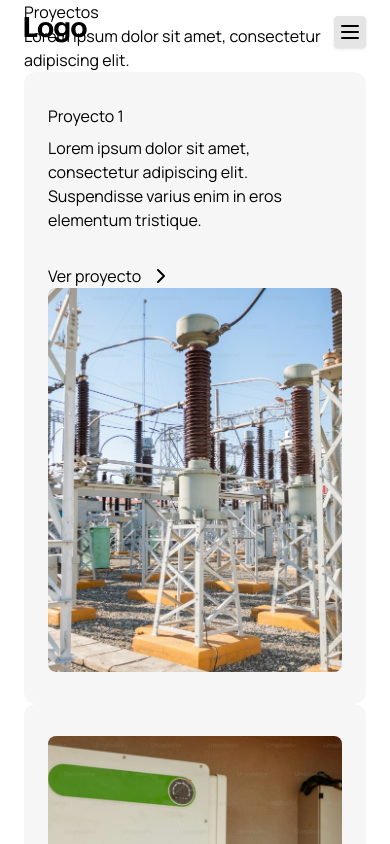
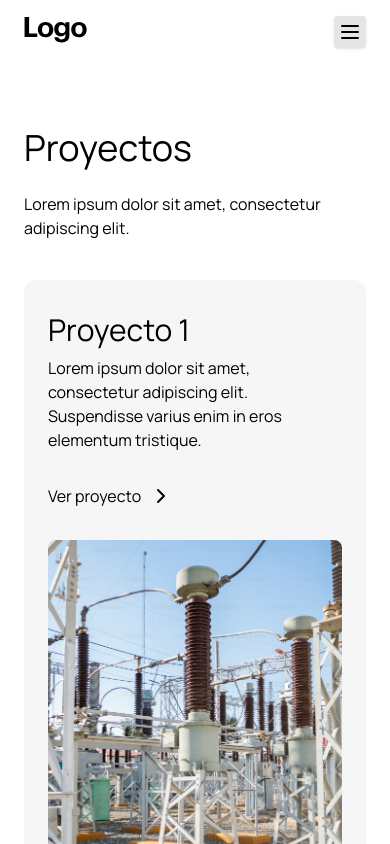
Before and after one commit to JoseCrz/transmotor, a Next.js app: page /proyectos in a window 390 px wide. Shown: the top 844 px of the page. Built offline with nearby package versions, Linux system fonts and the light colour scheme.

Commit message:
Adjust `<ProjectsIndex />` to mobile

```diff
--- a/screens/Proyectos/ProjectsIndex.tsx
+++ b/screens/Proyectos/ProjectsIndex.tsx
@@ -11,13 +11,13 @@ import project3Image from "./images/project-3.jpeg";
 export function ProjectsIndex() {
   return (
     <Layout>
-      <section className="md:pb-28 md:pt-32 xl:pb-28 xl:pt-44">
+      <section className="pb-16 pt-32 md:pb-28 xl:pb-28 xl:pt-44">
         <Container>
-          <h1 className="md:text-4xl xl:text-6xl">Proyectos</h1>
-          <p className="md:mt-6 xl:text-xl">
+          <h1 className="text-4xl xl:text-6xl">Proyectos</h1>
+          <p className="mt-6 xl:text-xl">
             Lorem ipsum dolor sit amet, consectetur adipiscing elit.
           </p>
-          <div className="md:mt-11 md:space-y-4 xl:mt-20 xl:space-y-12">
+          <div className="mt-10 space-y-4 md:mt-11 xl:mt-20 xl:space-y-12">
             <ProjectArticle
               title="Proyecto 1"
               text="Lorem ipsum dolor sit amet, consectetur adipiscing elit. Suspendisse varius enim in eros elementum tristique."
@@ -63,9 +63,9 @@ function ProjectArticle({
   imageAlt,
 }: ProjectArticleProps) {
   return (
-    <article className="group grid rounded-xl bg-[#F6F6F6] px-6 py-8 md:grid-cols-2 md:items-center md:gap-4 xl:gap-20">
-      <div className="group-even:order-last">
-        <h2 className="md:text-3xl xl:text-4xl">{title}</h2>
+    <article className="group grid grid-cols-1 gap-8 rounded-xl bg-[#F6F6F6] px-6 py-8 md:grid-cols-2 md:items-center md:gap-4 xl:gap-20">
+      <div className="md:group-even:order-last">
+        <h2 className="text-3xl xl:text-4xl">{title}</h2>
         <p className="mt-2 xl:text-lg">{text}</p>
         <Link
           href="/proyectos/proyecto-1"
```
